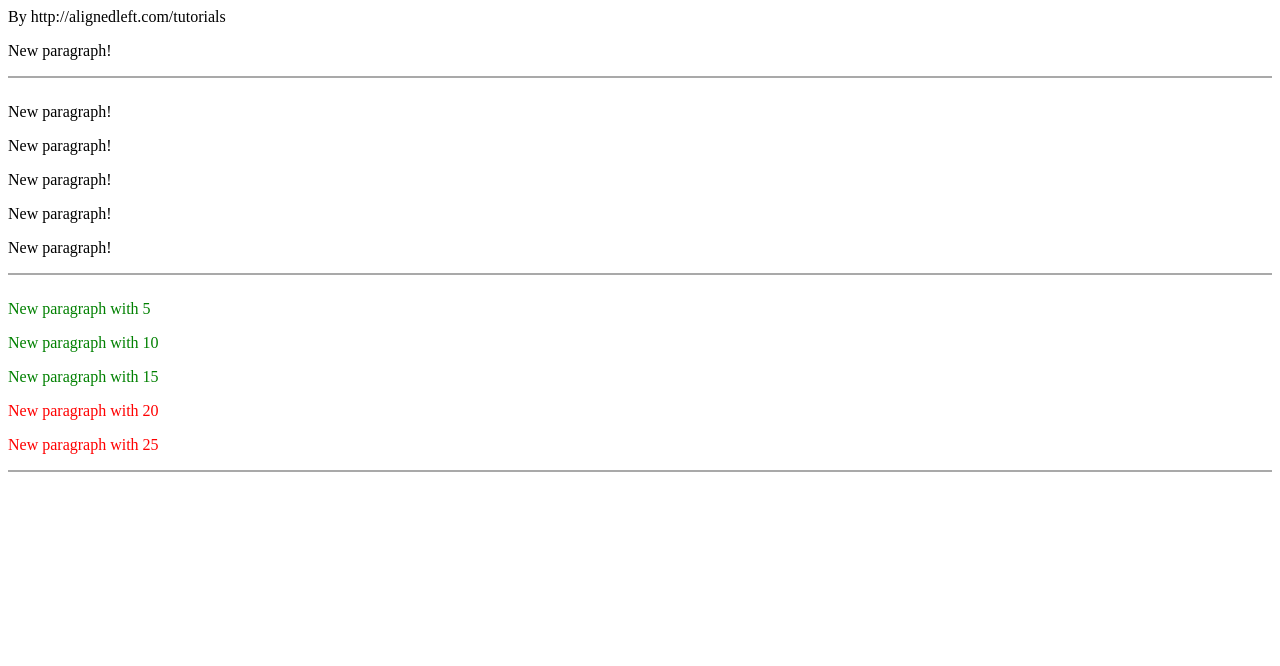
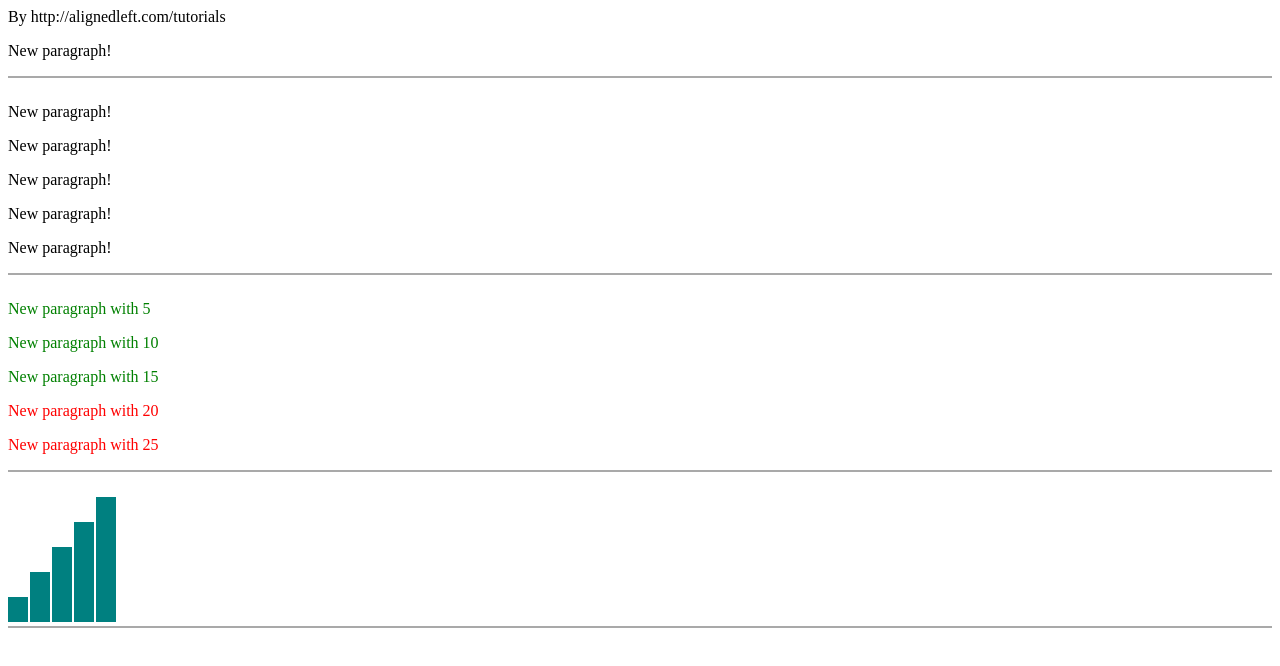
Before and after one commit to vvscode/js--d3-tutorials, a website: page index.html in a window 1280 px wide. Drawn offline with nearby package versions, Linux system fonts and the light colour scheme.

Commit message:
Drawing with divs

```diff
--- a/index.html
+++ b/index.html
@@ -10,10 +10,13 @@
 <div class="adding_elements step"></div>
 <div class="binding_data step"></div>
 <div class="using_your_data step"></div>
+<div class="drawing_divs step"></div>
 
 <script src="node_modules/d3/d3.js"></script>
 <script src="js/adding_elements.js"></script>
 <script src="js/binding_data.js"></script>
 <script src="js/using_your_data.js"></script>
+<script src="js/drawing_divs.js"></script>
+<script>document.body.scrollTop = 99999;</script>
 </body>
 </html>
--- /dev/null
+++ b/js/drawing_divs.js
@@ -0,0 +1,16 @@
+// http://serganbus.github.io/d3tutorials/drawing_divs.html
+var dataset = [ 5, 10, 15, 20, 25 ];
+
+d3
+  .select('.drawing_divs')
+  .selectAll("div")
+  .data(dataset)
+  .enter()
+  .append("div")
+  .attr("class", "bar")
+  .style("height", (d) => `${d * 5}px`)
+  // next can be resolved with css rule for .bar
+  .style('display', 'inline-block')
+  .style('width', '20px')
+  .style('margin-right', '2px')
+  .style('background-color', 'teal');
--- a/js/using_your_data.js
+++ b/js/using_your_data.js
@@ -1,3 +1,4 @@
+// http://serganbus.github.io/d3tutorials/using_your_data.html
 var dataset = [ 5, 10, 15, 20, 25 ];
 
 d3.select(".using_your_data").selectAll("p")
```
